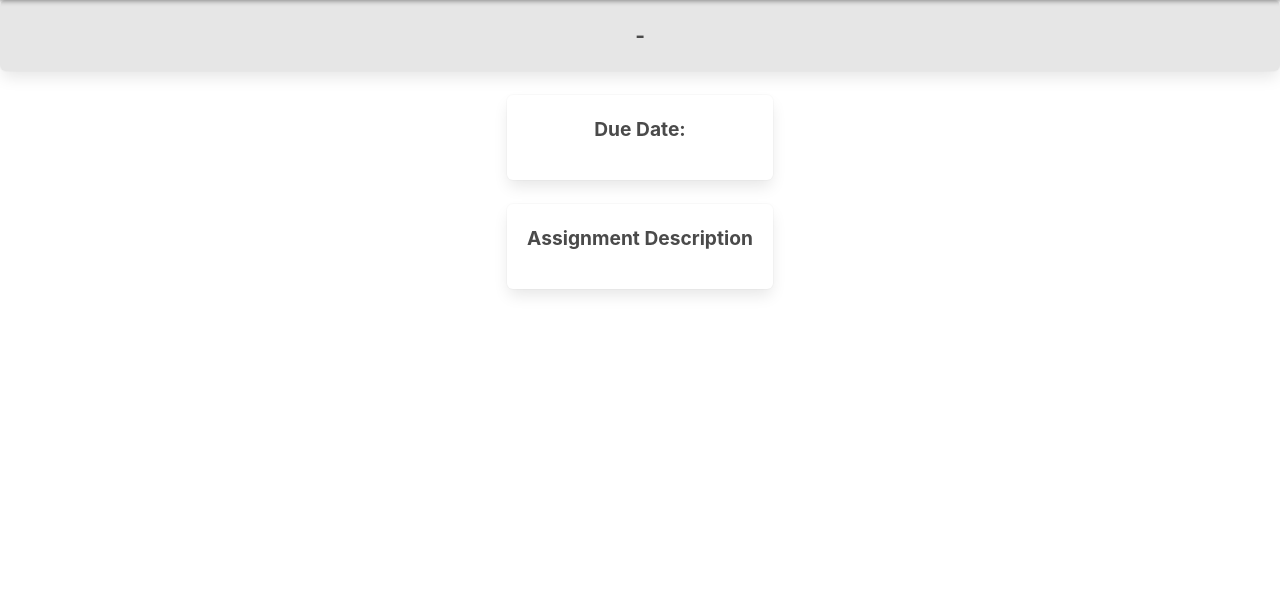
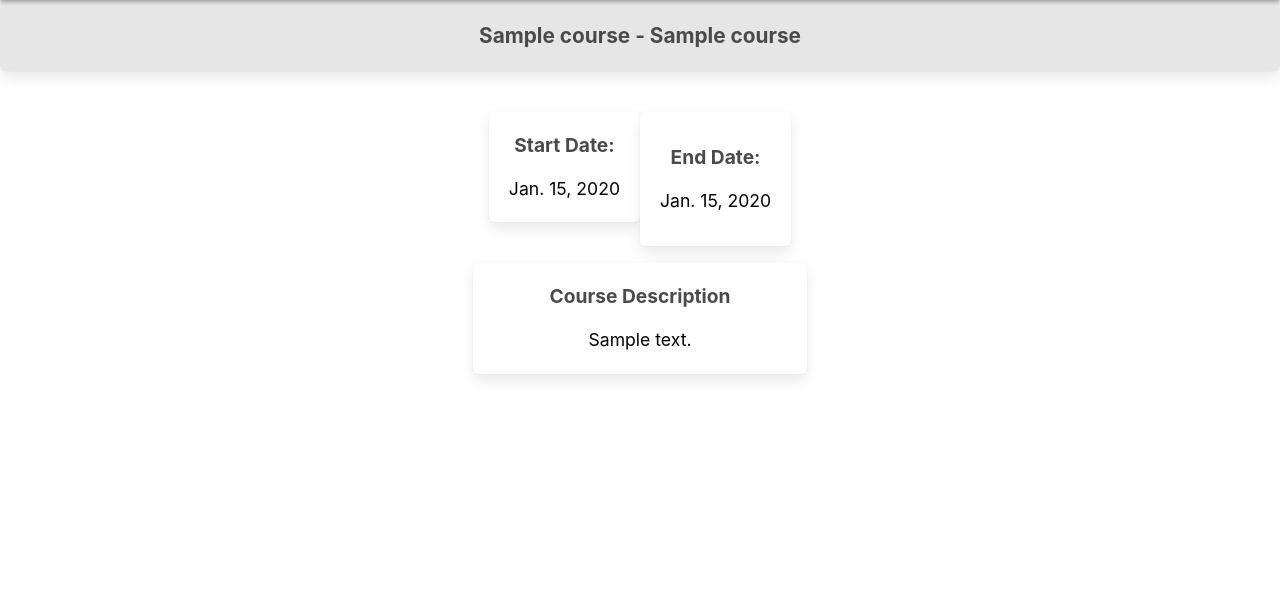
Before and after one commit to IslaFranco/schoolpy, a Django app: page /courses/1/ in a window 1280 px wide. Shown: the part 56-650 px from the top of the page. Run offline with Django 4.2, Linux system fonts and the light colour scheme; a user stored in the database is signed in; tables that the repository leaves empty hold one stand-in row (values such as "Sample post").

Commit message:
css and html

```diff
--- a/main_app/templates/assignments/index.html
+++ b/main_app/templates/assignments/index.html
@@ -6,8 +6,8 @@
 </div>
 <div class="row-container">
 {% for assignment in assignments %}
-    <div class="box assignment-box">
-        <a href="{{assignment.id}}">{{ assignment.title }}</a>
+    <div class="box horz-md-box">
+        <h3><a href="{{assignment.id}}">{{ assignment.title }}</a></h3>
         <p>Due Date: {{ assignment.due_date }}</p>
     </div>
 {% endfor %}
--- a/main_app/templates/courses/detail.html
+++ b/main_app/templates/courses/detail.html
@@ -2,23 +2,29 @@
 
 {% block content %}
 <div class="box page-header">
-    <h2>{{ assignment.subject }} - {{ assignment.title }}</h2>
+    <h2>{{ course.subject }} - {{ course.title }}</h2>
 </div>
 <div class="col-container">
     <div>
-        <div class="box col-container">
-            <h3>Due Date: </h3>
-            <p class="text-center">{{ assignment.due_date }}</p>
+        <div class="row-container">
+            <div class="box col-container horz-sm-box">
+                <h3>Start Date: </h3>
+                <p class="text-center">{{ course.start_time }}</p>
+            </div>
+            <div class="box col-container horz-sm-box">
+                <h3>End Date: </h3>
+                <p class="text-center">{{ course.end_time }}</p>
+            </div>
         </div>
         <div class="box col-container">
-            <h3>Assignment Description</h3>
-            <p class="text-center">{{ assignment.description }}</p>
+            <h3>Course Description</h3>
+            <p class="text-center">{{ course.description }}</p>
         </div>
     </div>
     <div>
         {% if user.role == "TEACHER" %}
-        <a class="button is-info" href="{% url 'assignment_update' assignment.id %}">Edit Assignment</a>
-        <a class="button is-danger" href="{% url 'assignment_delete' assignment.id %}"> Delete assignment</a>
+        <a class="button is-info" href="{% url 'course_update' course.id %}">Edit Course</a>
+        <a class="button is-danger" href="{% url 'course_delete' course.id %}"> Delete Course</a>
         {% endif %}
     </div>
 </div>
```
Also changed, not shown: main_app/templates/courses/index.html (+10 -10 lines).
